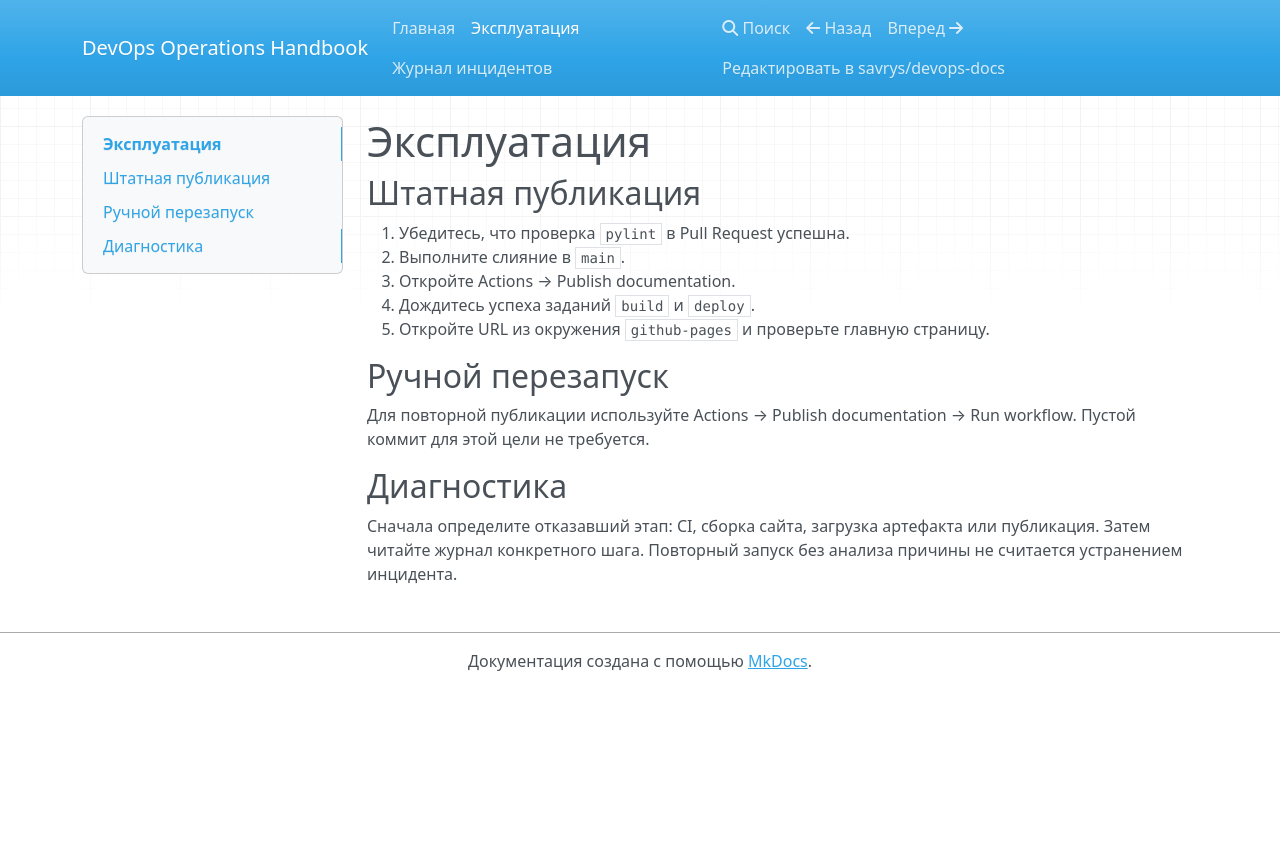
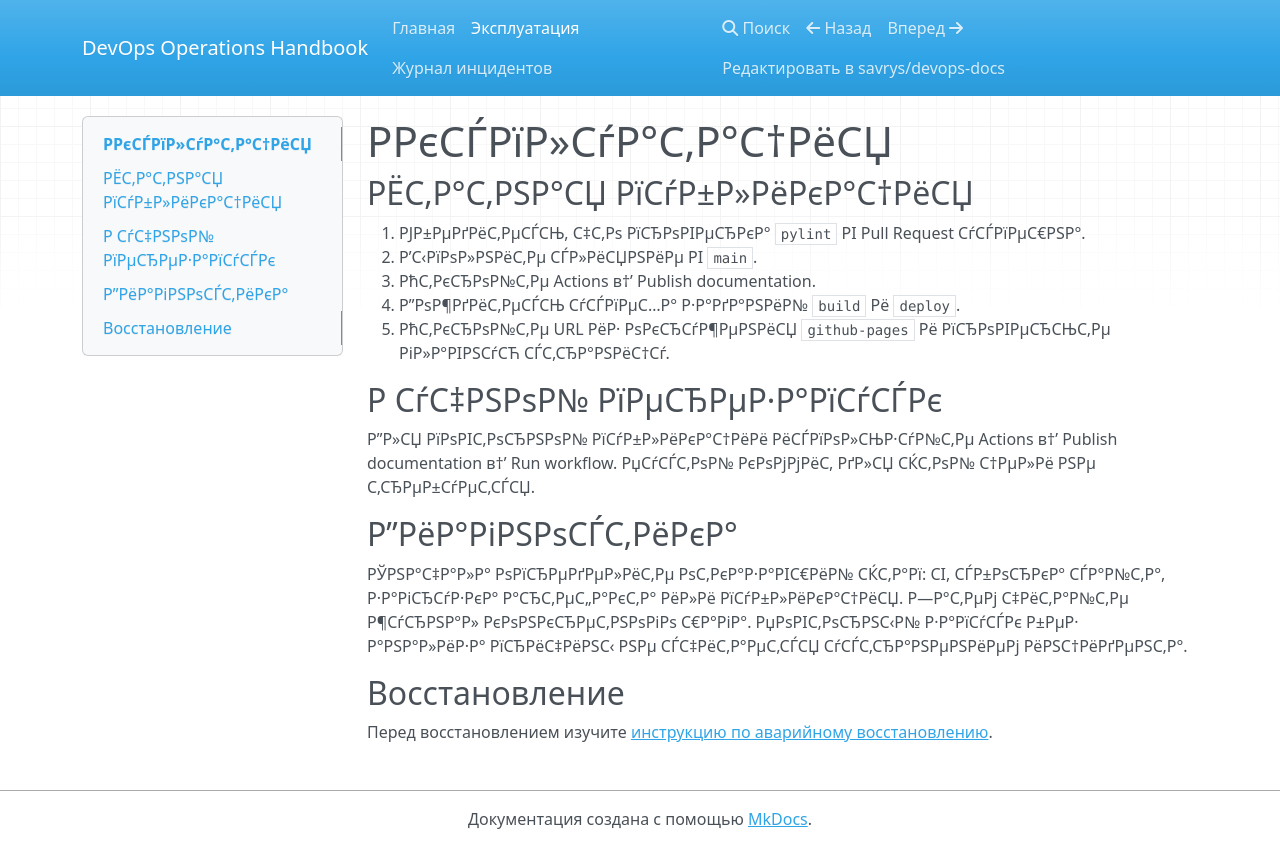
Before and after one commit to savrys/devops-docs, an MkDocs documentation site: the page built from docs/runbook.md, in a window 1280 px wide. Shown: the top 868 px of the page. Built offline with MkDocs 1.6.1, drawn with Linux system fonts in a browser that asks for light colours; nearby versions of some CDN libraries.

Commit message:
docs: add recovery runbook link

```diff
--- a/docs/runbook.md
+++ b/docs/runbook.md
@@ -1,20 +1,24 @@
-# Эксплуатация
+# Р­РєСЃРїР»СѓР°С‚Р°С†РёСЏ
 
-## Штатная публикация
+## РЁС‚Р°С‚РЅР°СЏ РїСѓР±Р»РёРєР°С†РёСЏ
 
-1. Убедитесь, что проверка `pylint` в Pull Request успешна.
-2. Выполните слияние в `main`.
-3. Откройте Actions → Publish documentation.
-4. Дождитесь успеха заданий `build` и `deploy`.
-5. Откройте URL из окружения `github-pages` и проверьте главную страницу.
+1. РЈР±РµРґРёС‚РµСЃСЊ, С‡С‚Рѕ РїСЂРѕРІРµСЂРєР° `pylint` РІ Pull Request СѓСЃРїРµС€РЅР°.
+2. Р’С‹РїРѕР»РЅРёС‚Рµ СЃР»РёСЏРЅРёРµ РІ `main`.
+3. РћС‚РєСЂРѕР№С‚Рµ Actions в†’ Publish documentation.
+4. Р”РѕР¶РґРёС‚РµСЃСЊ СѓСЃРїРµС…Р° Р·Р°РґР°РЅРёР№ `build` Рё `deploy`.
+5. РћС‚РєСЂРѕР№С‚Рµ URL РёР· РѕРєСЂСѓР¶РµРЅРёСЏ `github-pages` Рё РїСЂРѕРІРµСЂСЊС‚Рµ РіР»Р°РІРЅСѓСЋ СЃС‚СЂР°РЅРёС†Сѓ.
 
-## Ручной перезапуск
+## Р СѓС‡РЅРѕР№ РїРµСЂРµР·Р°РїСѓСЃРє
 
-Для повторной публикации используйте Actions → Publish documentation → Run workflow.
-Пустой коммит для этой цели не требуется.
+Р”Р»СЏ РїРѕРІС‚РѕСЂРЅРѕР№ РїСѓР±Р»РёРєР°С†РёРё РёСЃРїРѕР»СЊР·СѓР№С‚Рµ Actions в†’ Publish documentation в†’ Run workflow.
+РџСѓСЃС‚РѕР№ РєРѕРјРјРёС‚ РґР»СЏ СЌС‚РѕР№ С†РµР»Рё РЅРµ С‚СЂРµР±СѓРµС‚СЃСЏ.
 
-## Диагностика
+## Р”РёР°РіРЅРѕСЃС‚РёРєР°
 
-Сначала определите отказавший этап: CI, сборка сайта, загрузка артефакта или публикация.
-Затем читайте журнал конкретного шага. Повторный запуск без анализа причины не считается
-устранением инцидента.
+РЎРЅР°С‡Р°Р»Р° РѕРїСЂРµРґРµР»РёС‚Рµ РѕС‚РєР°Р·Р°РІС€РёР№ СЌС‚Р°Рї: CI, СЃР±РѕСЂРєР° СЃР°Р№С‚Р°, Р·Р°РіСЂСѓР·РєР° Р°СЂС‚РµС„Р°РєС‚Р° РёР»Рё РїСѓР±Р»РёРєР°С†РёСЏ.
+Р—Р°С‚РµРј С‡РёС‚Р°Р№С‚Рµ Р¶СѓСЂРЅР°Р» РєРѕРЅРєСЂРµС‚РЅРѕРіРѕ С€Р°РіР°. РџРѕРІС‚РѕСЂРЅС‹Р№ Р·Р°РїСѓСЃРє Р±РµР· Р°РЅР°Р»РёР·Р° РїСЂРёС‡РёРЅС‹ РЅРµ СЃС‡РёС‚Р°РµС‚СЃСЏ
+СѓСЃС‚СЂР°РЅРµРЅРёРµРј РёРЅС†РёРґРµРЅС‚Р°.
+
+## Восстановление
+
+Перед восстановлением изучите [инструкцию по аварийному восстановлению](recovery.md).
```
Also changed, not shown: docs/index.md (+8 -8 lines).
